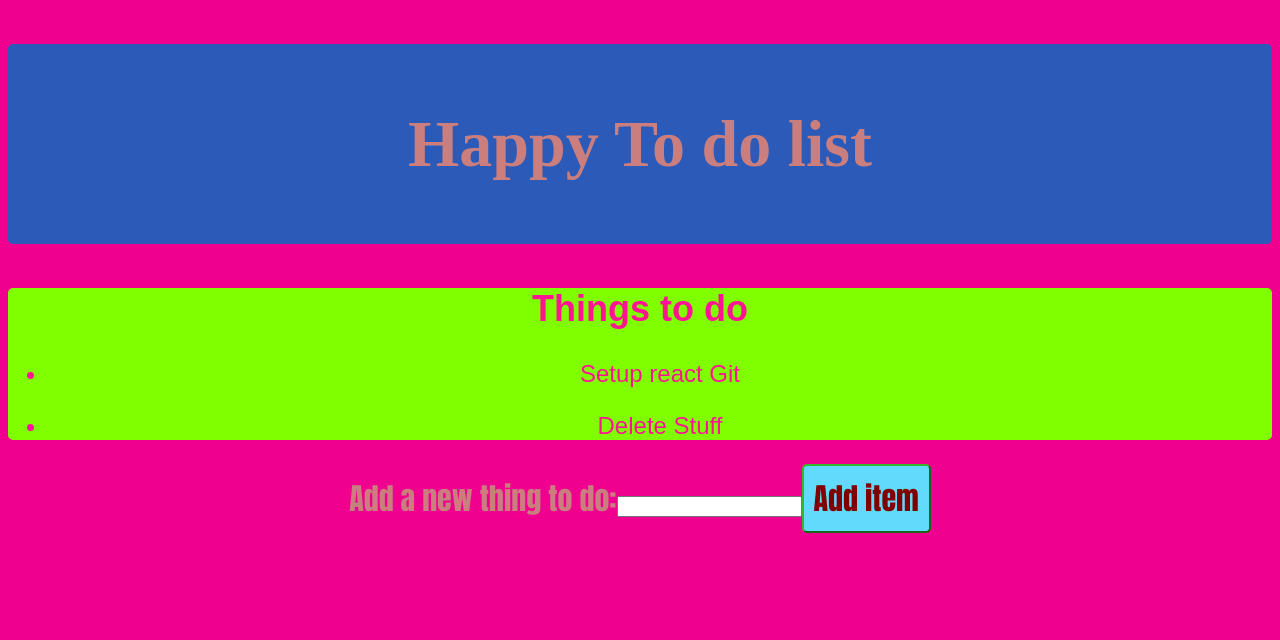
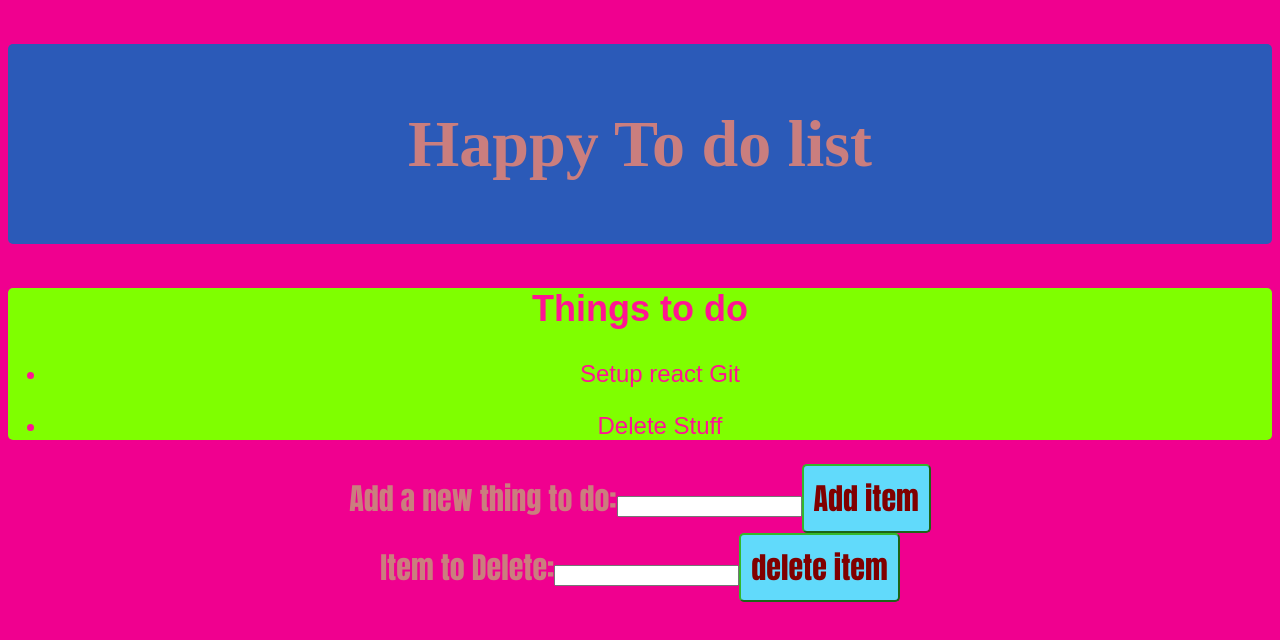
Before and after one commit to tobyw1234/Tiny-react-app, a React (Create React App) app: page / in a window 1280 px wide. Shown: the top 640 px of the page. Built offline with nearby package versions, Linux system fonts and the light colour scheme.

Commit message:
completed dotolist

```diff
--- a/src/App.js
+++ b/src/App.js
@@ -3,15 +3,16 @@ import "./App.css";
 import Header from "./components/Header";
 import AddToList from "./components/AddToList";
 import ToDoList from "./components/ToDoList";
+import Delete from "./components/Delete"
 
 function App() {
   const [toDo, setToDo] = React.useState(["Setup react Git", "Delete Stuff"]);
-
   return (
     <div className="App">
       <Header />
       <ToDoList toDo={toDo} />
       <AddToList setToDo={setToDo} />
+      <Delete setToDo={setToDo} />
     </div>
   );
 }
--- /dev/null
+++ b/src/components/Delete.jsx
@@ -0,0 +1,35 @@
+import React from "react";
+
+const DeleteItem = ({ setToDo }) => {
+  const [input, setInput] = React.useState("");
+
+ const handleDelete = (event) => {
+    event.preventDefault();
+  setToDo((toDo) => {
+   console.log(input, "delete pls work")
+
+   return toDo.filter((todo) => {
+    return (todo != input)
+     })
+
+  });
+      setInput('');
+
+  };
+  return (
+    <form onSubmit={handleDelete}>
+      <label className="label">
+        Item to Delete:
+        <input value={input}
+          onChange={(event) => setInput(event.target.value)}
+
+        />
+      </label>
+      <button type="submit" className="Button">
+        delete item
+      </button>
+    </form>
+  )
+};
+
+export default DeleteItem;
--- a/src/components/ToDoList.jsx
+++ b/src/components/ToDoList.jsx
@@ -1,9 +1,7 @@
 import React from "react";
-// import {toDo} from "./AddToList";
-import App from "../App";
+
 
 const ToDoList = function (props) {
-  console.log(props)
   return (
     <div className="ToDo-List">
       <h2>Things to do</h2>
--- a/src/index.js
+++ b/src/index.js
@@ -5,5 +5,3 @@ import App from './App';
 
 const root = ReactDOM.createRoot(document.getElementById('root'));
 root.render( < App />)
-
-root.innerText = "testy test"
```
Also changed, not shown: src/components/AddToList.jsx (+8 -5 lines), src/components/RandomizeList.jsx (added, +24 -0 lines).
